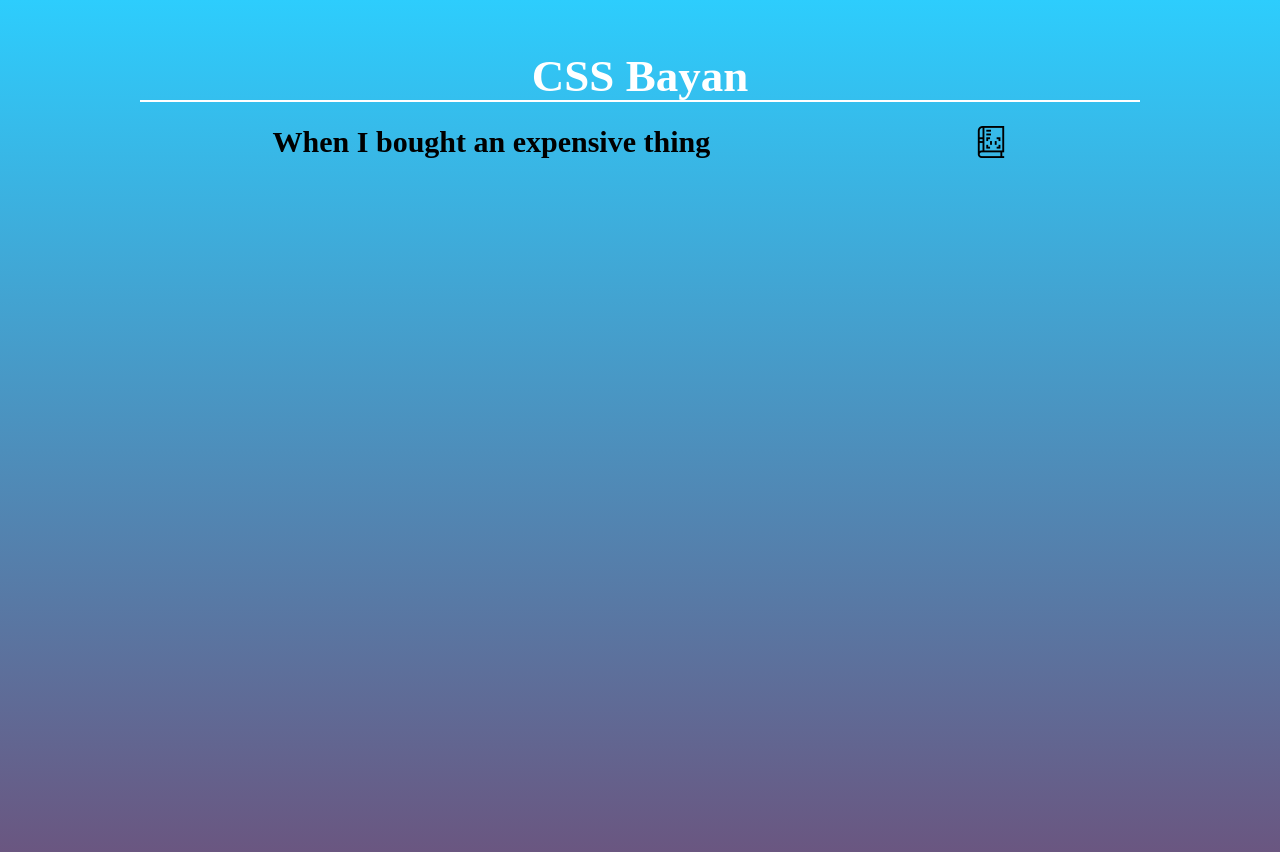
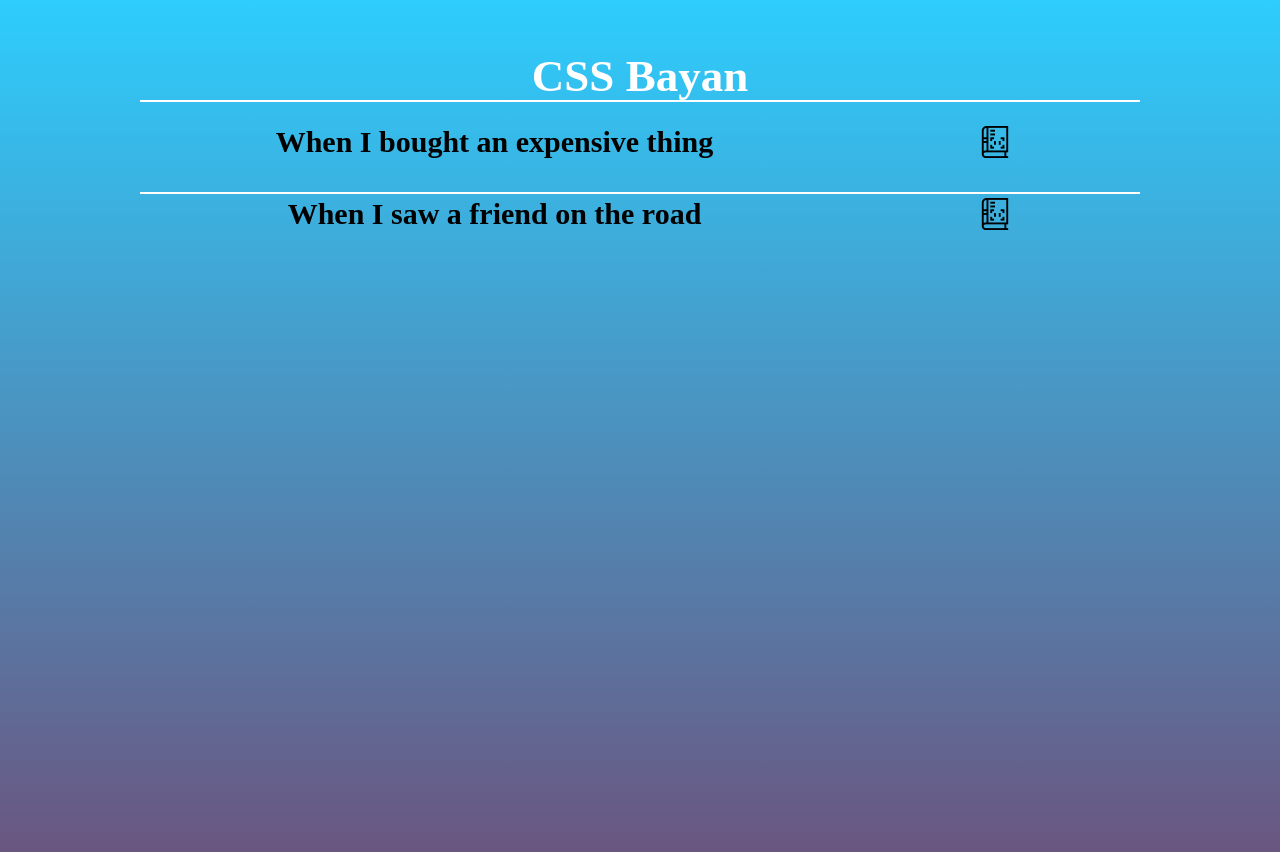
Before and after one commit to andrewsapak/cssBayan, a plain HTML site: page index.html in a window 1280 px wide. Drawn offline with Linux system fonts and the light colour scheme.

Commit message:
refactor: add second mem

```diff
--- a/index.html
+++ b/index.html
@@ -15,12 +15,22 @@
             </div>
             <div class="first-section">
                 <div class="first-memes__wrapper">
-                    <div class="text-memes"> When I bought an expensive thing
+                    <div class="text-memes">
+                        When I bought an expensive thing
                     </div>
                     <div class="icon-wrapper"></div>
                 </div>
                 <img class="cat-gif" src="./assets/Cat Supreme.gif">
             </div>
+            <div class="second-section">
+                <div class="second-memes__wrapper">
+                    <div class="text-memes">
+                        When I saw a friend on the road
+                    </div>
+                    <div class="icon-wrapper"></div>
+                </div>
+                <img class="road-gif" src="./assets/Froggy.gif">
+            </div>
         </div>
     </div>
 </body>
--- a/style.css
+++ b/style.css
@@ -44,6 +44,7 @@
 }
 
 .text-memes {
+    width: 450px;
     font-size: 30px;
     font-weight: 700;
     text-align: center;
@@ -61,7 +62,6 @@
     height: 0px;
     width: 400px;
     transition: 0.5s;
-    /* display: none; */
 }
 
 .first-section:hover .icon-wrapper {
@@ -76,3 +76,47 @@
 .first-section:hover .cat-gif {
     height: 400px;
 }
+
+.first-section:hover {
+    height: 500px;
+}
+
+.second-section {
+    margin-top: 20px;
+    height: 50px;
+    display: flex;
+    flex-direction: column;
+    border-top: solid 2px;
+    border-color: #FFFFFF;
+}
+
+.second-memes__wrapper {
+    height: 50px;
+    width: 100%;
+    display: flex;
+    justify-content: space-between;
+}
+
+.road-gif {
+    margin-top: 10px;
+    height: 0px;
+    width: 400px;
+    transition: 0.5s;
+}
+
+.second-section:hover .icon-wrapper {
+    background-image: url(./assets/svg/open-book.png);
+    background-repeat: no-repeat;
+}
+
+.second-section:hover .text-memes {
+    color: #FFFFFF;
+}
+
+.second-section:hover .road-gif {
+    height: 300px;
+}
+
+.second-section:hover {
+    height: 400px;
+}
```
